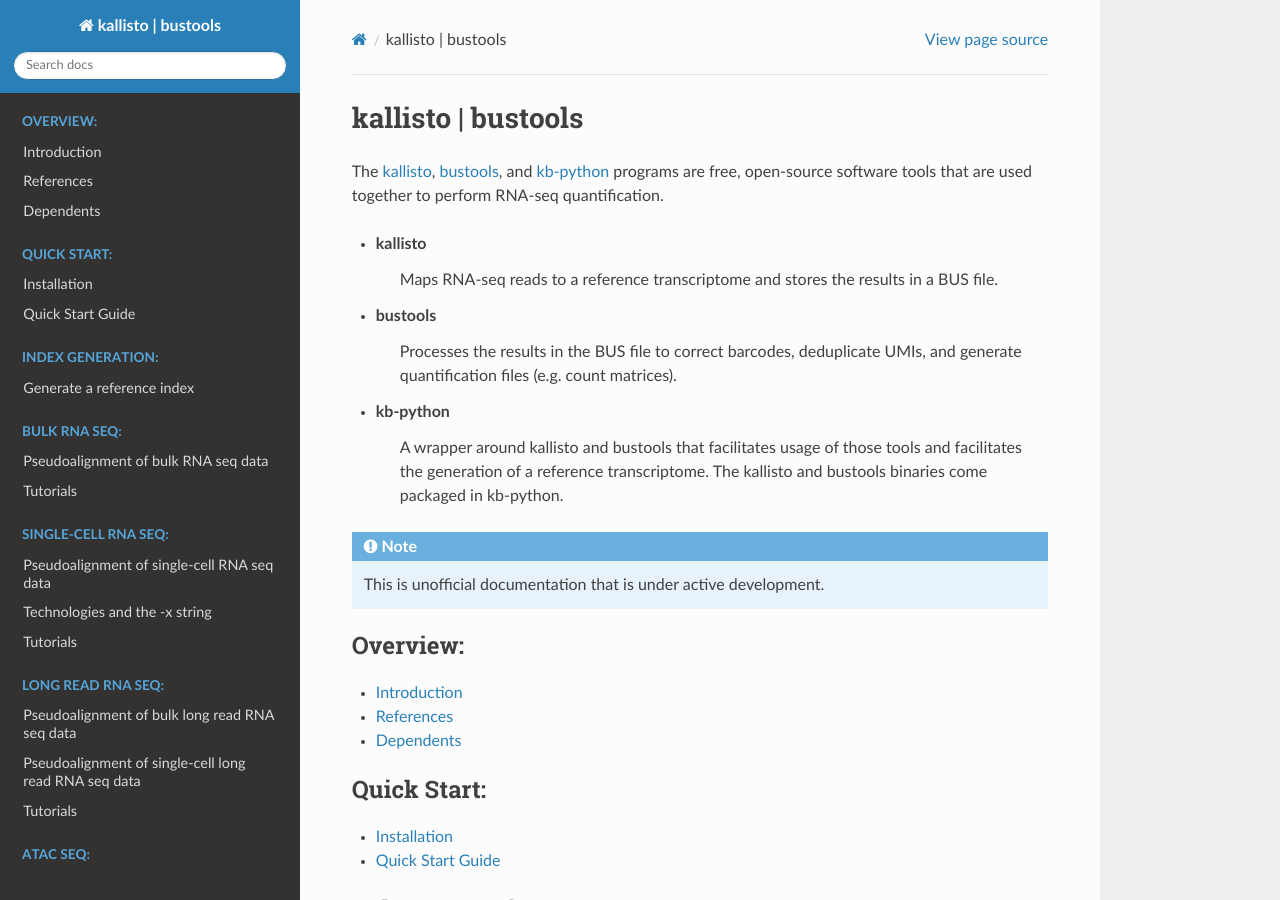
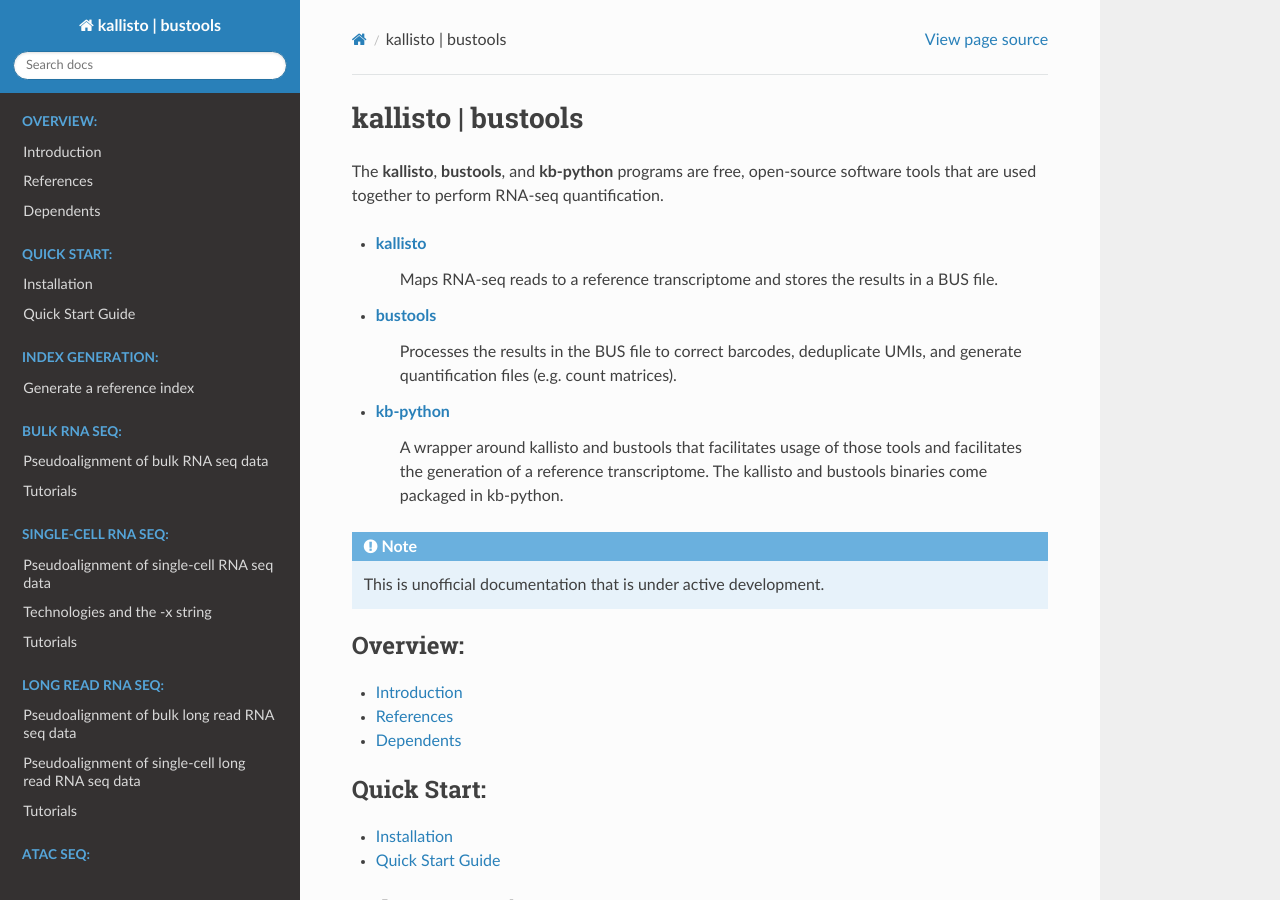
Before and after one commit to pachterlab/kb_docs, a Sphinx documentation site: the page built from docs/source/index.rst, in a window 1280 px wide and 900 px high. Built offline with Sphinx 7.4.7 and the Read the Docs theme 3.1.0, drawn with Linux system fonts in a browser that asks for light colours.

```diff
--- a/docs/source/index.rst
+++ b/docs/source/index.rst
@@ -1,13 +1,13 @@
 kallisto | bustools
 ===================
 
-The `kallisto <https://github.com/pachterlab/kallisto>`_, `bustools <https://github.com/BUStools/bustools>`_, and `kb-python <https://github.com/pachterlab/kb_python>`_ programs are free, open-source software tools that are used together to perform RNA-seq quantification.
+The **kallisto**, **bustools**, and **kb-python** programs are free, open-source software tools that are used together to perform RNA-seq quantification.
 
-* **kallisto**
+* `kallisto <https://github.com/pachterlab/kallisto>`_
    Maps RNA-seq reads to a reference transcriptome and stores the results in a BUS file.
-* **bustools**
+* `bustools <https://github.com/BUStools/bustools>`_
    Processes the results in the BUS file to correct barcodes, deduplicate UMIs, and generate quantification files (e.g. count matrices).
-* **kb-python**
+* `kb-python <https://github.com/pachterlab/kb_python>`_
    A wrapper around kallisto and bustools that facilitates usage of those tools and facilitates the generation of a reference transcriptome. The kallisto and bustools binaries come packaged in kb-python.
 
 
```
